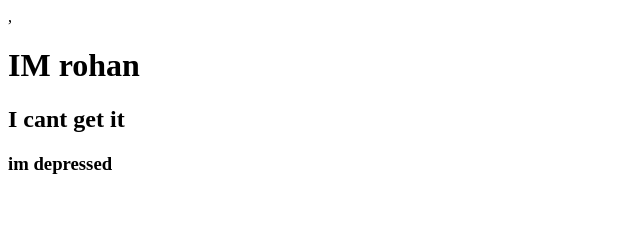
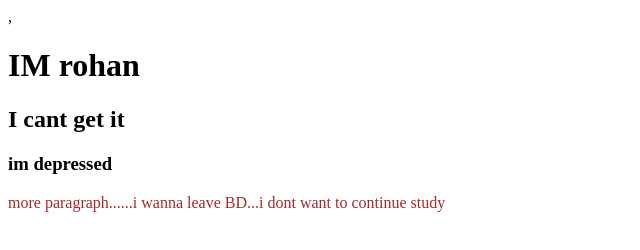
Before and after one commit to omorfarukrohan/my-second-repo, a plain HTML site: page index.html in a window 1280 px wide. Shown: the whole page, without its empty margins (0-640 px from the left). Drawn offline with Linux system fonts and the light colour scheme.

Commit message:
styles added

```diff
--- a/index.html
+++ b/index.html
@@ -5,10 +5,11 @@
     <meta http-equiv="X-UA-Compatible" content="IE=edge">
     <meta name="viewport" content="width=device-width, initial-scale=1.0">
     <title>my github repo</title>
-</head>
+    <link rel="stylesheet" href="style.css">
 <body>
     ,<h1>IM rohan</h1>
     <h2>I cant get it</h2>
     <h3>im depressed</h3>
+    <p> more paragraph......i wanna leave BD...i dont want to continue study</p>
 </body>
 </html>
--- /dev/null
+++ b/style.css
@@ -0,0 +1,3 @@
+p{
+    color: brown;
+}
```
